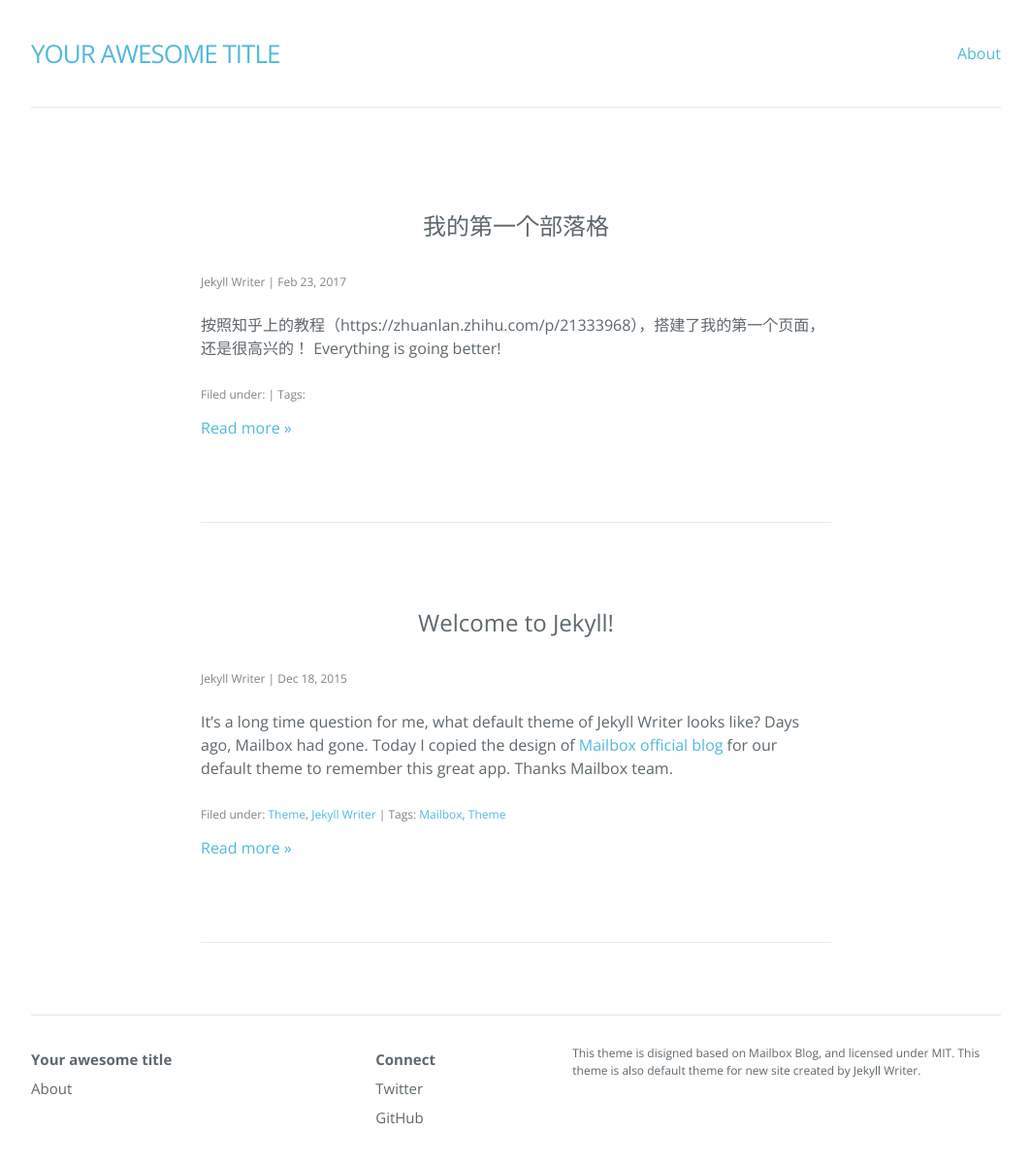
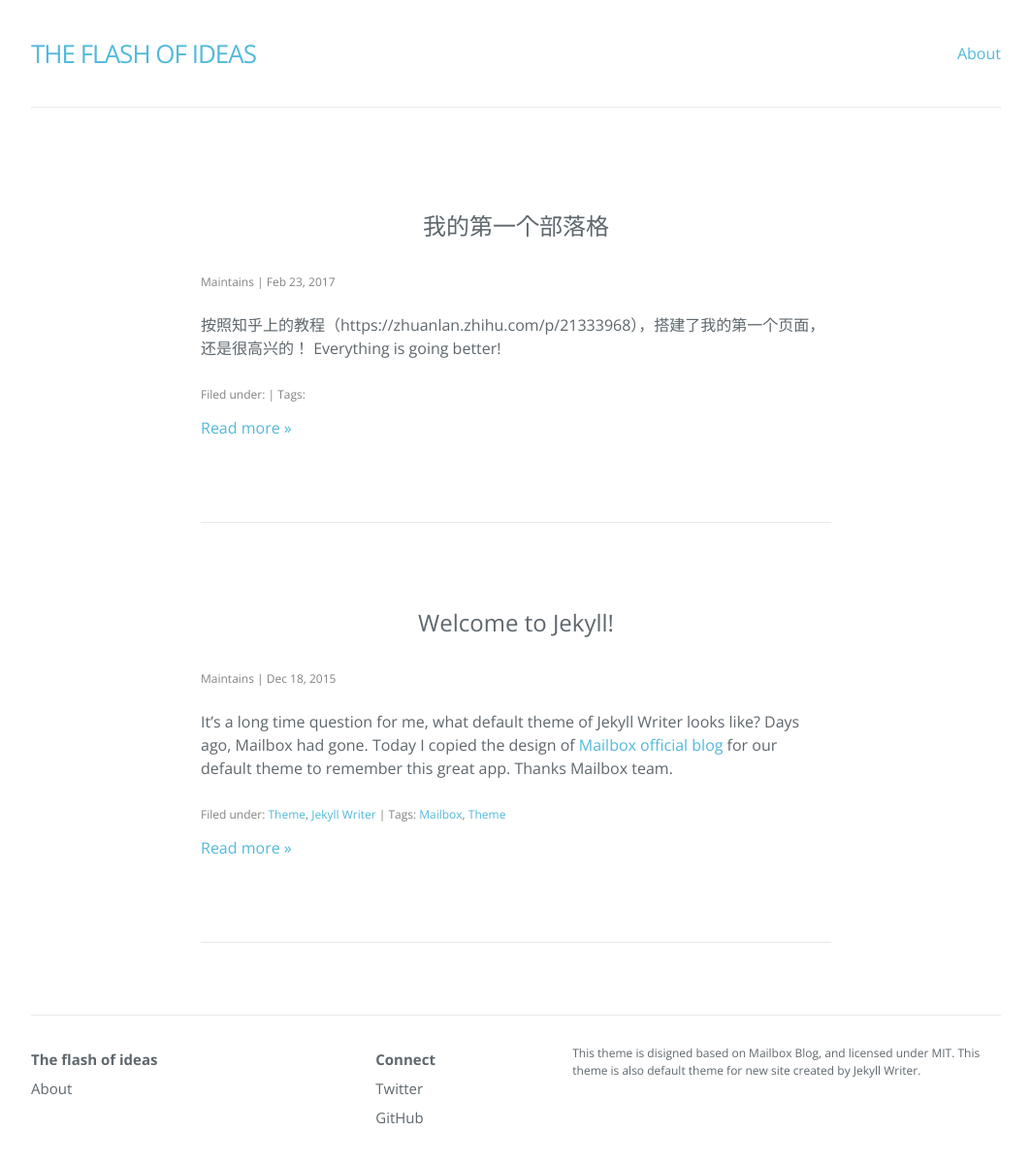
Before and after one commit to Mantains/blog, a Jekyll site: the page built from index.html, in a window 1280 px wide and 1235 px high. Shown: the top 1198 px of the window at 97% size, without its empty margins (108-1171 px from the left). Built offline with Jekyll 4.4.1, drawn with Linux system fonts in a browser that asks for light colours; nearby versions of some CDN libraries; the list of posts is cut into pages by our own code.

Commit message:
Update Configuration

```diff
--- a/_config.yml
+++ b/_config.yml
@@ -1,21 +1,15 @@
-# Welcome to Jekyll!
-#
-# This config file is meant for settings that affect your whole blog, values
-# which you are expected to set up once and rarely need to edit after that.
-# For technical reasons, this file is *NOT* reloaded automatically when you use
-# 'jekyll serve'. If you change this file, please restart the server process.
-
-# Site settings
-title: Your awesome title
-author: Jekyll Writer
-description: > # this means to ignore newlines until "baseurl:"
-  This theme is disigned based on Mailbox Blog, and licensed under MIT.
-  This theme is also default theme for new site created by Jekyll Writer.
-permalink: /:year/:month/:day/:title/
+# Created by Jekyll Writer
+title: The flash of ideas
+author: Maintains
+description: >-
+  This theme is disigned based on Mailbox Blog, and licensed under MIT. This
+  theme is also default theme for new site created by Jekyll Writer.
+permalink: '/:year/:month/:day/:title/'
 paginate: 6
-paginate_path: "/page/:num/"
-twitter_username: jekyllwriter
-github_username:  jekyllwriter
-gems: [jekyll-paginate]
+paginate_path: '/page/:num/'
+twitter_username: ' SakuraLi'
+github_username: mantains
+gems:
+  - jekyll-paginate
 markdown: kramdown
-baseurl: "/blog"
+baseurl: /blog
```
